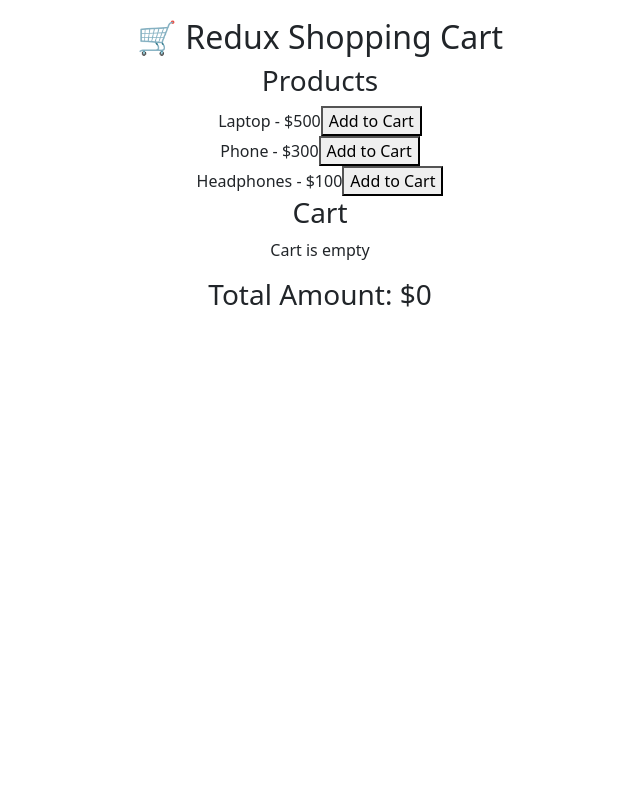
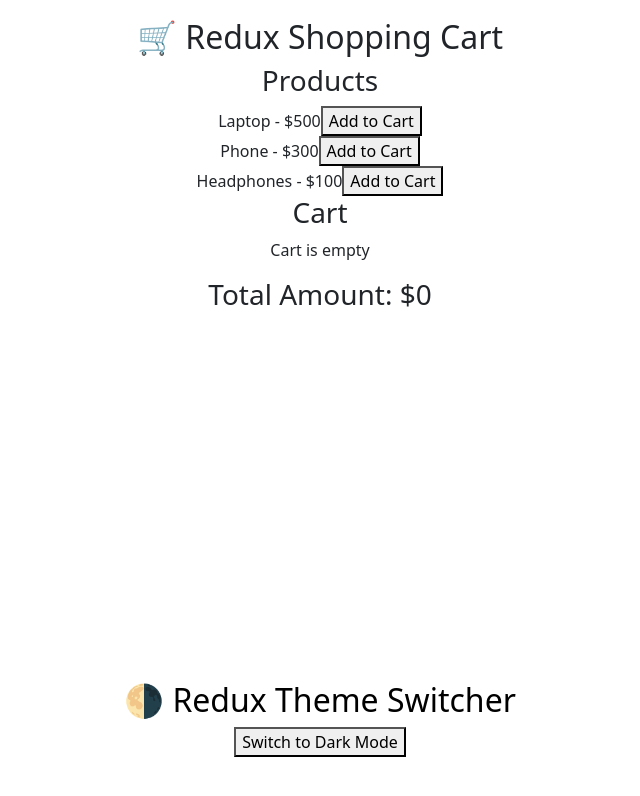
Before and after one commit to BoradDenish/reduxApp, a React (Vite) app: page / in a window 1280 px wide. Shown: the part 530-1326 px from the top of the page, without its empty margins (320-960 px from the left). Before the commit the page ends 849 px from the top, so only its background shows below. Built offline with nearby package versions, Linux system fonts and the light colour scheme.

Commit message:
add new redux for learn

```diff
--- a/src/components/Shop.jsx
+++ b/src/components/Shop.jsx
@@ -8,8 +8,11 @@ import { increment, decrement, incrementByAmount } from '../state/counterSlice';
 import { addTodo, toggleTodo, deleteTodo } from '../state/todoSlice';
 import { login, logout } from "../state/authSlice";
 import { addToCart, removeFromCart } from "../state/cartSlice";
+import { toggleTheme } from "../state/themeSlice";
 
 export default function Shop() {
+  const darkMode = useSelector((state) => state.theme.darkMode);
+
   const cart = useSelector((state) => state.cart.items);
   const totalAmount = useSelector((state) => state.cart.totalAmount);
 
@@ -133,6 +136,24 @@ export default function Shop() {
 
       <h3>Total Amount: ${totalAmount}</h3>
     </div>
+
+    <div
+      style={{
+        height: "100vh",
+        display: "flex",
+        flexDirection: "column",
+        alignItems: "center",
+        justifyContent: "center",
+        background: darkMode ? "#222" : "#fff",
+        color: darkMode ? "#fff" : "#000"
+      }}
+    >
+      <h2>🌗 Redux Theme Switcher</h2>
+      <button onClick={() => dispatch(toggleTheme())}>
+        Switch to {darkMode ? "Light" : "Dark"} Mode
+      </button>
+    </div>
+
     </>
   )
 }
--- a/src/state/store.jsx
+++ b/src/state/store.jsx
@@ -11,12 +11,14 @@ import counterReducer from './counterSlice';
 import todoReducer from './todoSlice';
 import authReducer from "./authSlice";
 import cartReducer from "./cartSlice";
+import themeReducer from "./themeSlice";
 
 export const store = configureStore({
     reducer: {
       counter: counterReducer,
       todos: todoReducer,
       auth: authReducer,
-      cart: cartReducer
+      cart: cartReducer,
+      theme: themeReducer
     }
   });
--- /dev/null
+++ b/src/state/themeSlice.jsx
@@ -0,0 +1,16 @@
+import { createSlice } from "@reduxjs/toolkit";
+
+const themeSlice = createSlice({
+  name: "theme",
+  initialState: {
+    darkMode: false
+  },
+  reducers: {
+    toggleTheme: (state) => {
+      state.darkMode = !state.darkMode;
+    }
+  }
+});
+
+export const { toggleTheme } = themeSlice.actions;
+export default themeSlice.reducer;
```
